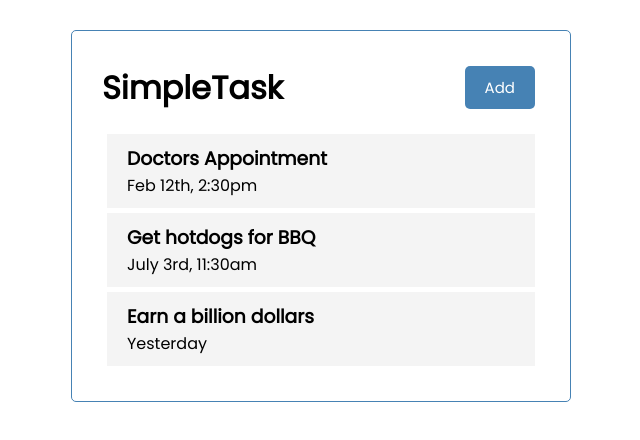
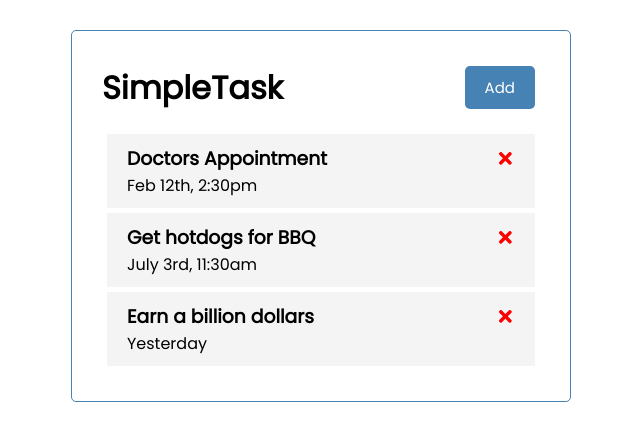
Before and after one commit to Aidanchill/SimpleTask, a React (Create React App) app: page / in a window 1280 px wide. Shown: the top 440 px of the page, without its empty margins (319-959 px from the left). Built offline with nearby package versions, Linux system fonts and the light colour scheme.

Commit message:
styling for delete task

```diff
--- a/src/components/Task.js
+++ b/src/components/Task.js
@@ -1,9 +1,8 @@
-import React from 'react'
-
+import { FaTimes } from 'react-icons/fa'
 const Task = ({ task }) => {
     return (
         <div className='task'>
-            <h3>{task.text}</h3>
+            <h3>{task.text} <FaTimes style={{color: 'red', cursor: 'pointer'}}/></h3>
             <p>{task.day}</p>
         </div>
     )
```
